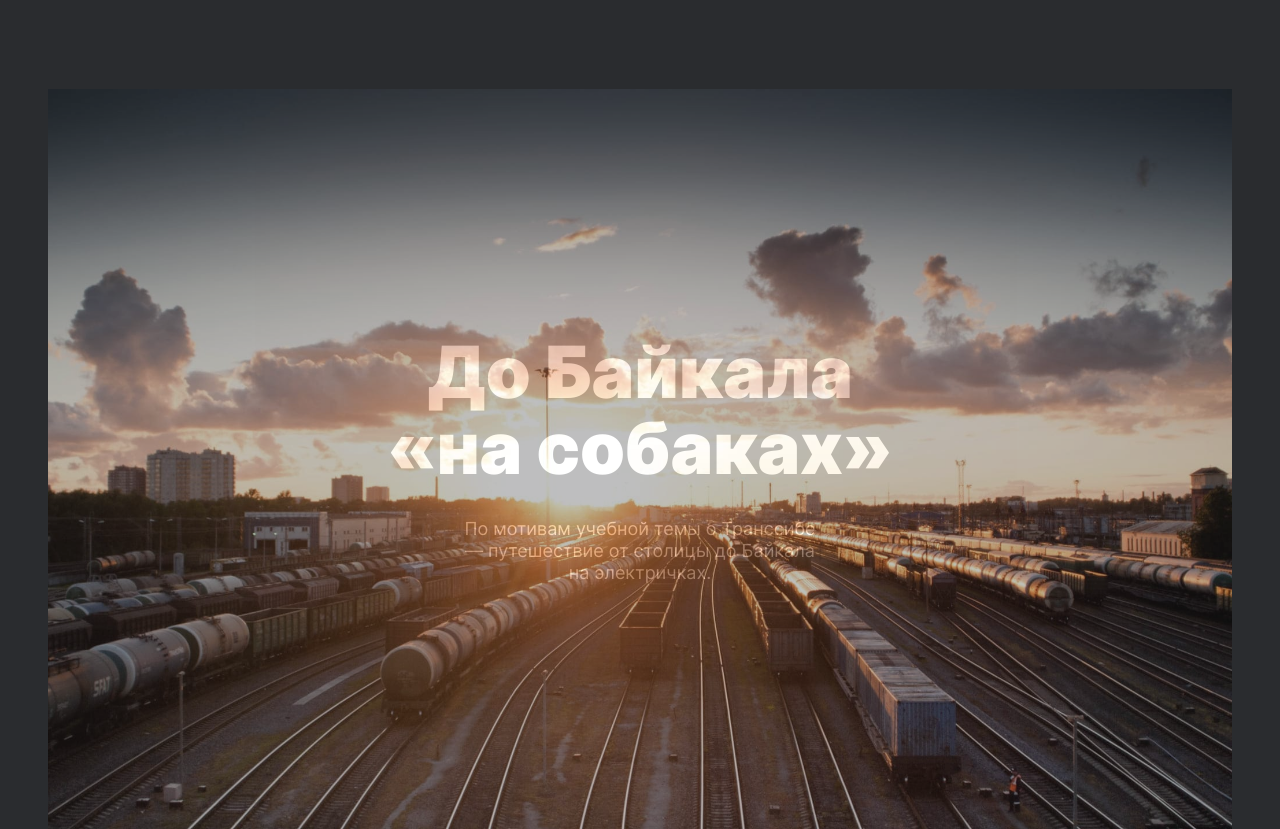
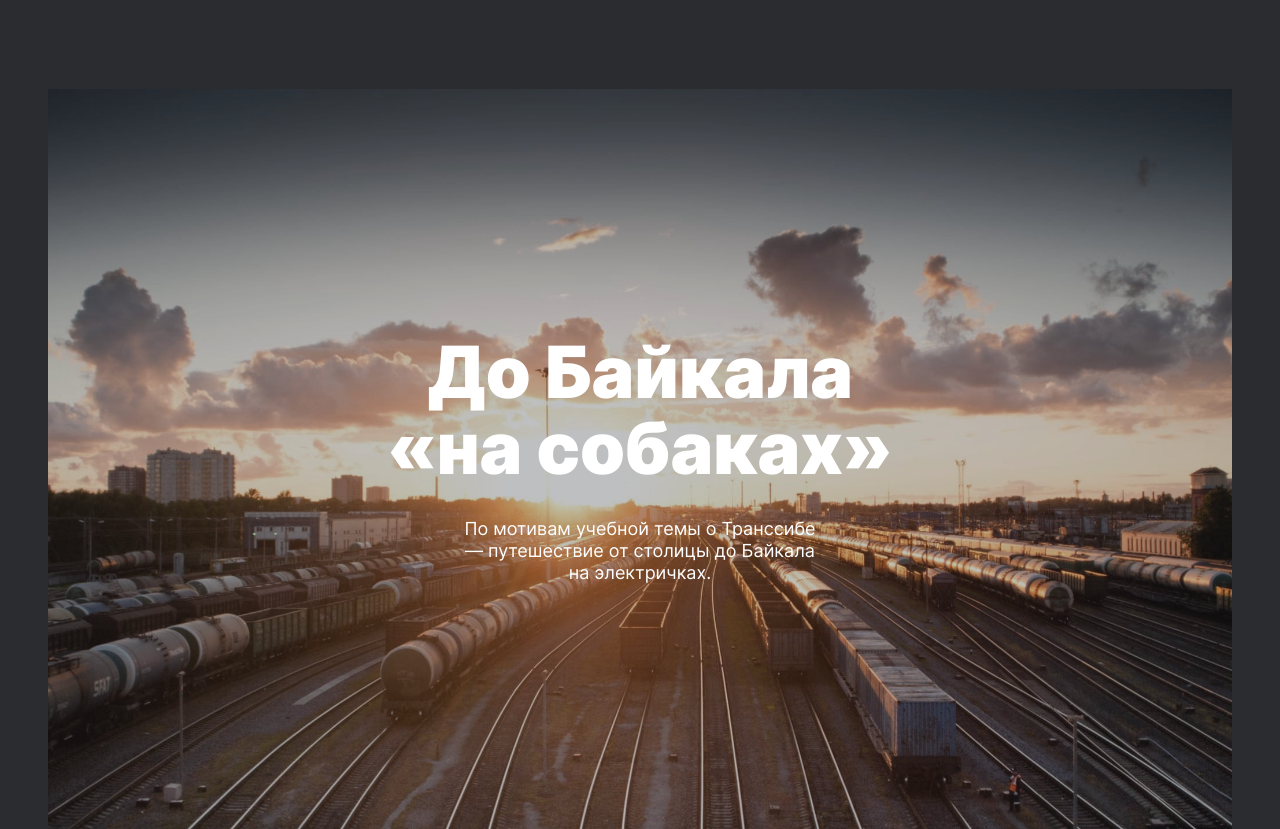
Before and after one commit to AnnaYureva/russian-travel, a plain HTML site: page index.html in a window 1280 px wide. Shown: the part 5946-6775 px from the top of the page. Drawn offline with Linux system fonts and the light colour scheme; files whose address does not match are found by name.

Commit message:
Исправлен блок cover

```diff
--- a/blocks/cover/__background/cover__background.css
+++ b/blocks/cover/__background/cover__background.css
@@ -5,7 +5,7 @@
   left: 0;
   right: 0;
   bottom: 0;
-  z-index: -1;
+  z-index: -2;
   height: 100%;
   width: 100%;
   background-image: url(../../../images/cover-trains.jpg);
--- a/blocks/cover/__overlay/cover__overlay.css
+++ b/blocks/cover/__overlay/cover__overlay.css
@@ -4,15 +4,27 @@
   justify-content: center;
   align-items: center;
   text-decoration: none;
-  position: absolute;
-  background-color: #2A2C2F;
-  opacity: 0.3;
-  z-index: -1;
-
+  position: relative;
   width: 100%;
   height: 100%;
 }
 
-.cover__overlay:hover {
+.cover__overlay::before {
+  content: '';
+  display: block;
+  position: absolute;
+  top: 0;
+  left: 0;
+  right: 0;
+  bottom: 0;
+  width: 100%;
+  height: 100%;
+  background-color: #2A2C2F;
+  opacity: 0.3;
+  z-index: -1;
+  transition: opacity 0.3s ease-in-out;
+}
+
+.cover__overlay:hover::before {
   opacity: 0.8;
 }
--- a/blocks/cover/__subtitle/cover__subtitle.css
+++ b/blocks/cover/__subtitle/cover__subtitle.css
@@ -3,8 +3,9 @@ font-size: 18px;
 line-height: 22px;
 color: #FFFFFF;
 text-align: center;
-z-index: 2;
+z-index: 1;
 margin: 0 412px 245px 412px;
+opacity: 1;
 }
 
 @media screen and (max-width: 1150px) {
@@ -18,7 +19,7 @@ margin: 0 412px 245px 412px;
 }
 }
 
-@media screen and (max-width: 320px) {
+@media screen and (max-width: 510px) {
     .cover__subtitle {
         font-size: 14px;
         line-height: 16px;
--- a/blocks/cover/__title/cover__title.css
+++ b/blocks/cover/__title/cover__title.css
@@ -6,7 +6,9 @@
     text-align: center;
     z-index: 1;
     margin: 245px 312px 32px 312px;
+    opacity: 1;
 }
+
 @media screen and (max-width: 1150px) {
   .cover__title {
     margin: 195px 232px 32px 232px;
@@ -19,7 +21,7 @@
    }
   }
 
-@media screen and (max-width: 470px) {
+@media screen and (max-width: 510px) {
   .cover__title {
     font-size: 32px;
     line-height: 35px;
--- a/blocks/cover/cover.css
+++ b/blocks/cover/cover.css
@@ -1,8 +1,6 @@
 .cover {
   margin: 92px auto 0 auto;
   width: calc(100% - 48px*2);
-  position: relative;
-  z-index: 1;
   height: 740px;
 }
 
--- a/index.html
+++ b/index.html
@@ -150,11 +150,11 @@
             </section>
 		</section>
             <section class="cover">
-                <a class="cover__background" href="https://stampsy.com/na-elektrichkakh-do-baikala">
-                    <div class="cover__overlay">
+                <a class="cover__overlay" href="https://stampsy.com/na-elektrichkakh-do-baikala">
+                    <div class="cover__background"></div>
                     <h2 class="cover__title">До Байкала «на&nbsp;собаках»</h2>
-                    <p class="cover__subtitle">По мотивам учебной темы о Транссибе — путешествие от столицы до Байкала на электричках.</p>
-                </div>
+                    <p class="cover__subtitle">По мотивам учебной темы о Транссибе —
+                        путешествие от столицы до Байкала на электричках.</p>
                 </a>
             </section>
 		</main>
```
